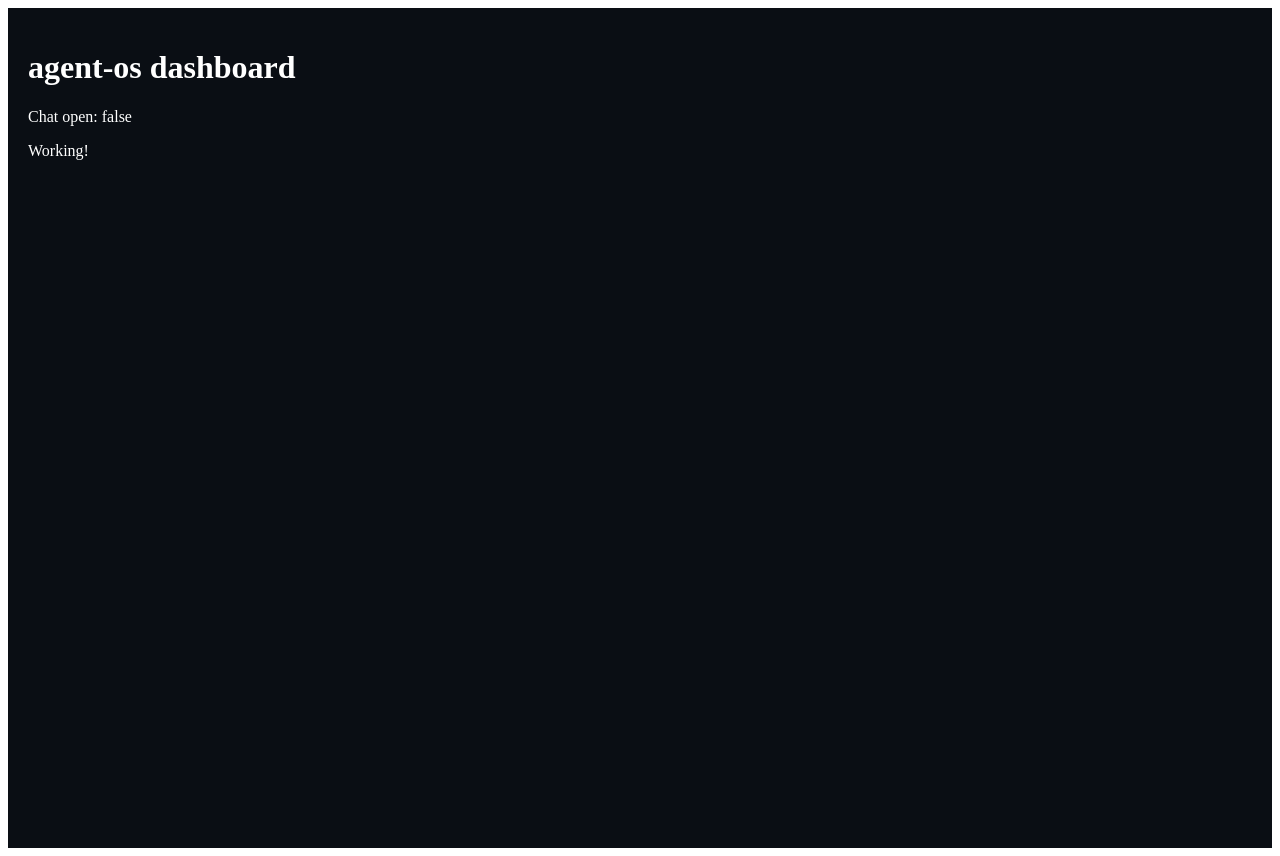
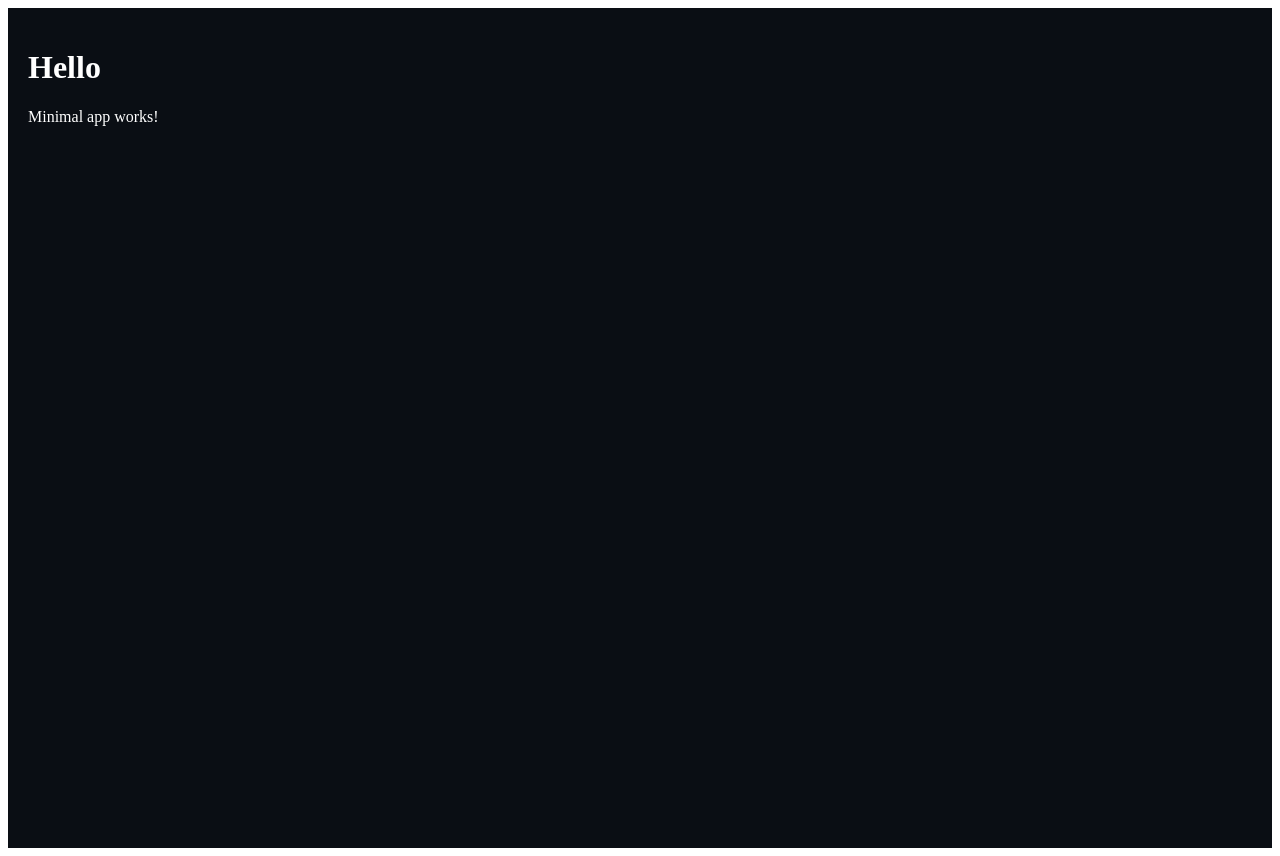
Before and after one commit to ChonSong/agent-os, a React app in the folder apps/dashboard/frontend/src/: page / in a window 1280 px wide. Built offline with nearby package versions, Linux system fonts and the light colour scheme; the HTML template or start-up script is replaced by a standard one.

Commit message:
fix(frontend): absolute minimal App

```diff
--- a/apps/dashboard/frontend/src/App.tsx
+++ b/apps/dashboard/frontend/src/App.tsx
@@ -1,17 +1,8 @@
-import { useState, useCallback } from "react";
-
-function RootRedirect() {
-  return <div style={{color: "white", padding: 20}}>Redirecting...</div>;
-}
-
 export default function App() {
-  const [chatOpen] = useState(false);
-
   return (
     <div style={{color: "white", padding: 20, background: "#0a0e14", height: "100vh"}}>
-      <h1>agent-os dashboard</h1>
-      <p>Chat open: {String(chatOpen)}</p>
-      <p>Working!</p>
+      <h1>Hello</h1>
+      <p>Minimal app works!</p>
     </div>
   );
 }
```
